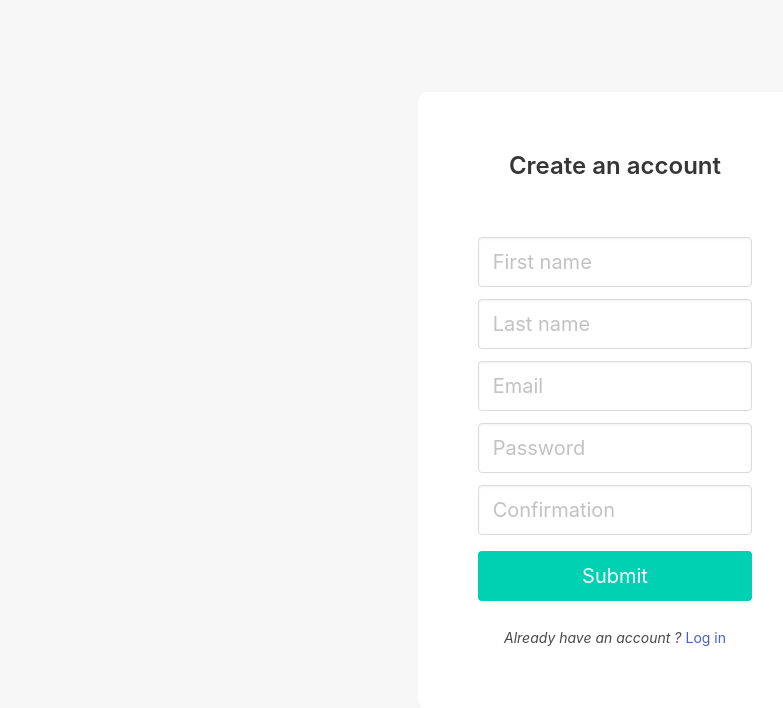
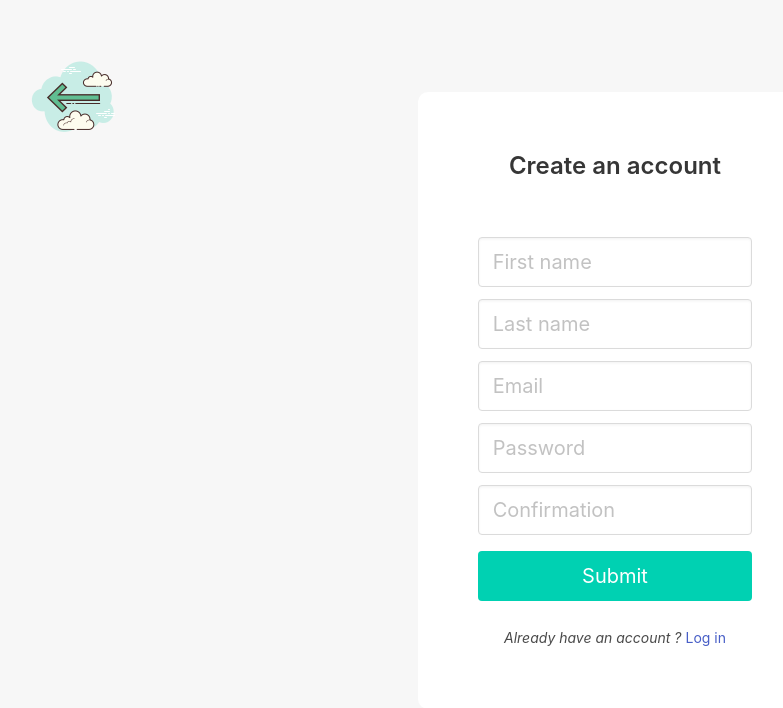
Before and after one commit to SachaFARINEL/Puntify, a FastAPI app: page /signIn in a window 1280 px wide. Shown: the top 708 px of the page, without its empty margins (25-808 px from the left). Run offline with FastAPI, Linux system fonts and the light colour scheme; parts of the project's set-up code (start-up, migrations or seed data) failed here and were passed over; some libraries are stand-ins or nearby versions.

Commit message:
feat: add back arrow

```diff
--- a/src/app/main.py
+++ b/src/app/main.py
@@ -63,7 +63,7 @@ async def sign_in(request: Request):
 
 
 @app.get("/biblio", response_class=HTMLResponse)
-async def root(request: Request):
+async def get_biblio(request: Request):
     context = {"request": request}
     return templates.TemplateResponse("formTrack.html", context)
 
--- a/src/app/static/css/register.css
+++ b/src/app/static/css/register.css
@@ -117,3 +117,9 @@ input:focus {
     border-radius: 4px;
     border: 1px solid #2196f3;
 }
+
+.back-btn {
+    position: absolute;
+    left: 3rem;
+    top: 3rem;
+}
--- a/src/app/templates/login.html
+++ b/src/app/templates/login.html
@@ -4,7 +4,12 @@
 {% block title %}Log in{% endblock %}
 
 {% block content %}
+
     <section class="hero is-fullheight">
+        <div class="back-btn">
+            <a href="{{ url_for('get_landing') }}"><img src="{{ url_for('static', path='/img/arrow_left.png') }}"></a>
+        </div>
+
         <div class="hero-body columns is-multiline">
             <div class="column is-6 is-offset-3 cardStyle">
                 <div class="columns">
--- a/src/app/templates/signUp.html
+++ b/src/app/templates/signUp.html
@@ -5,6 +5,9 @@
 
 {% block content %}
     <section class="hero is-fullheight">
+    <div class="back-btn">
+            <a href="{{ url_for('get_landing') }}"><img src="{{ url_for('static', path='/img/arrow_left.png') }}"></a>
+        </div>
         <div class="hero-body column">
             <div class="column is-4 is-offset-4 cardStyle">
                 <div class="column p-6">
```
Also changed, not shown: src/app/static/img/arrow_left.png (added).
